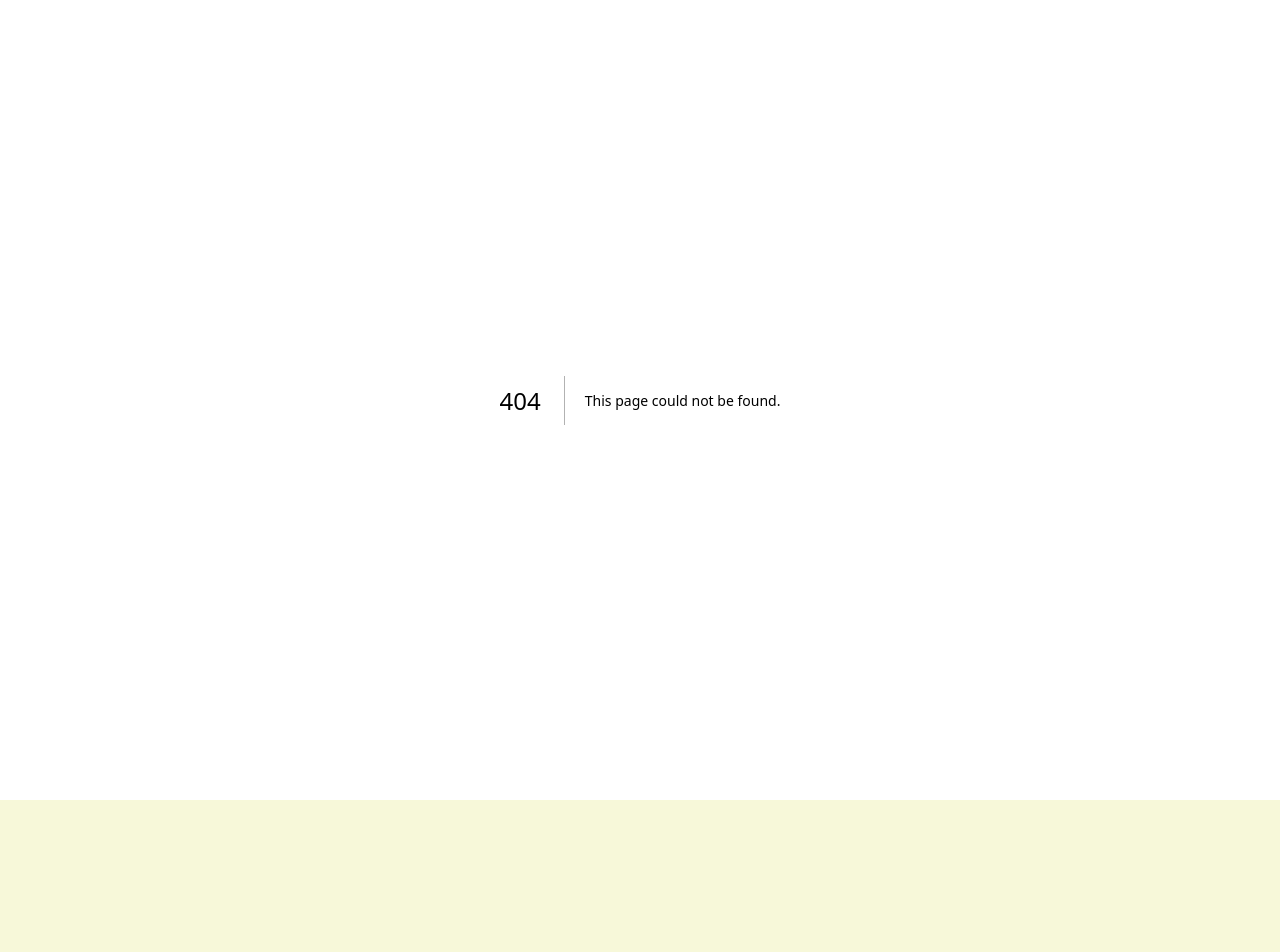
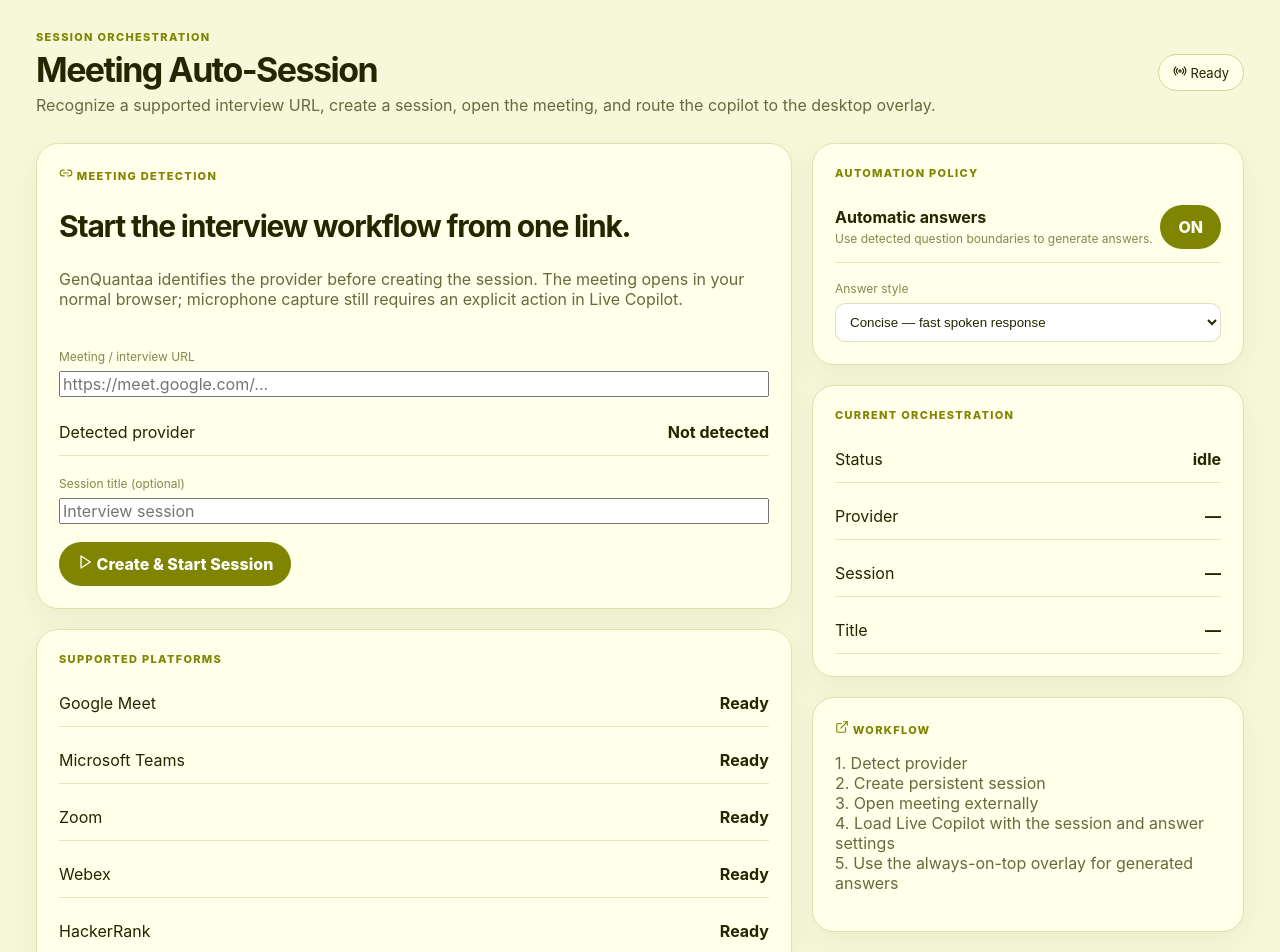
Before and after one commit to saikirankurapti-glitch/GENQUNATAA-AI, a Next.js app in the folder apps/web/: page /meeting in a window 1280 px wide. Before the commit this address had no page. Shown: the top 952 px of the page. Before the commit the page ends 800 px from the top, so only its background shows below. Built offline with nearby package versions, Linux system fonts and the light colour scheme.

Commit message:
feat: add meeting auto-session workspace

```diff
--- /dev/null
+++ b/apps/web/app/meeting/page.tsx
@@ -0,0 +1,94 @@
+"use client";
+
+import { useEffect, useState } from "react";
+import { ArrowLeft, ExternalLink, Link2, Play, Radio, Square } from "lucide-react";
+
+type Provider = { id: string; name: string };
+type MeetingState = { active?: boolean; provider?: string | null; provider_name?: string | null; meeting_url?: string | null; session_id?: string | null; title?: string | null; status?: string; error?: string };
+
+declare global {
+  interface Window {
+    genquantaa?: {
+      detectMeetingProvider?: (url: string) => Promise<Provider | null>;
+      getMeetingProviders?: () => Promise<Provider[]>;
+      startMeetingMonitor?: (payload: { meetingUrl: string; title?: string; autoAnswer?: boolean; answerMode?: string; openMeeting?: boolean }) => Promise<MeetingState>;
+      stopMeetingMonitor?: () => Promise<MeetingState>;
+      getMeetingState?: () => Promise<MeetingState>;
+      onMeetingState?: (callback: (state: MeetingState) => void) => () => void;
+    };
+  }
+}
+
+const fallbackProviders: Provider[] = [
+  { id: "google-meet", name: "Google Meet" },
+  { id: "microsoft-teams", name: "Microsoft Teams" },
+  { id: "zoom", name: "Zoom" },
+  { id: "webex", name: "Webex" },
+  { id: "hackerrank", name: "HackerRank" },
+  { id: "leetcode", name: "LeetCode" },
+];
+
+export default function MeetingPage() {
+  const [url, setUrl] = useState("");
+  const [title, setTitle] = useState("");
+  const [autoAnswer, setAutoAnswer] = useState(true);
+  const [answerMode, setAnswerMode] = useState("concise");
+  const [provider, setProvider] = useState<Provider | null>(null);
+  const [providers, setProviders] = useState<Provider[]>(fallbackProviders);
+  const [state, setState] = useState<MeetingState>({ status: "idle" });
+  const [error, setError] = useState("");
+
+  useEffect(() => {
+    let unsubscribe: (() => void) | undefined;
+    window.genquantaa?.getMeetingProviders?.().then((items) => { if (items?.length) setProviders(items); });
+    window.genquantaa?.getMeetingState?.().then(setState);
+    unsubscribe = window.genquantaa?.onMeetingState?.(setState);
+    return () => unsubscribe?.();
+  }, []);
+
+  async function detect() {
+    setError("");
+    if (!url.trim()) { setProvider(null); return; }
+    const result = await window.genquantaa?.detectMeetingProvider?.(url.trim());
+    setProvider(result || null);
+    if (!result) setError("Enter a supported meeting or coding interview URL.");
+  }
+
+  async function start() {
+    setError("");
+    await detect();
+    const detected = await window.genquantaa?.detectMeetingProvider?.(url.trim());
+    if (!detected) return;
+    const result = await window.genquantaa?.startMeetingMonitor?.({ meetingUrl: url.trim(), title: title.trim(), autoAnswer, answerMode, openMeeting: true });
+    if (result) { setState(result); if (result.status === "error") setError(result.error || "Could not start meeting session."); }
+  }
+
+  async function stop() {
+    const result = await window.genquantaa?.stopMeetingMonitor?.();
+    if (result) setState(result);
+  }
+
+  return <main className="main">
+    <div className="top"><div><div className="eyebrow">Session orchestration</div><h1 className="title">Meeting Auto-Session</h1><div className="subtitle">Recognize a supported interview URL, create a session, open the meeting, and route the copilot to the desktop overlay.</div></div><span className="pill"><Radio size={14} /> {state.active ? "Monitoring" : "Ready"}</span></div>
+
+    {error && <div className="card" style={{ marginBottom: 18 }}>{error}</div>}
+
+    <div className="grid"><section>
+      <div className="card hero"><div><div className="eyebrow"><Link2 size={14} /> Meeting detection</div><h2>Start the interview workflow from one link.</h2><p className="subtitle">GenQuantaa identifies the provider before creating the session. The meeting opens in your normal browser; microphone capture still requires an explicit action in Live Copilot.</p></div>
+        <div style={{ marginTop: 20 }}><label className="muted" htmlFor="meeting-url">Meeting / interview URL</label><input id="meeting-url" value={url} onChange={(e) => setUrl(e.target.value)} onBlur={detect} placeholder="https://meet.google.com/..." style={{ width: "100%", marginTop: 6 }} /></div>
+        <div className="row" style={{ marginTop: 12 }}><span>Detected provider</span><b>{provider?.name || "Not detected"}</b></div>
+        <div style={{ marginTop: 16 }}><label className="muted" htmlFor="session-title">Session title (optional)</label><input id="session-title" value={title} onChange={(e) => setTitle(e.target.value)} placeholder={provider ? `${provider.name} interview` : "Interview session"} style={{ width: "100%", marginTop: 6 }} /></div>
+        <div className="actions" style={{ marginTop: 18 }}><button className="primary" disabled={Boolean(state.active) || !provider} onClick={start}><Play size={16} /> Create & Start Session</button>{state.active && <button className="secondary" onClick={stop}><Square size={16} /> Stop orchestration</button>}</div>
+      </div>
+
+      <div className="card" style={{ marginTop: 20 }}><div className="eyebrow">Supported platforms</div><div className="list">{providers.map((item) => <div className="row" key={item.id}><span>{item.name}</span><b>Ready</b></div>)}</div></div>
+    </section>
+
+    <aside>
+      <div className="card"><div className="eyebrow">Automation policy</div><div className="row" style={{ marginTop: 12 }}><span><strong>Automatic answers</strong><br /><small className="muted">Use detected question boundaries to generate answers.</small></span><button className={autoAnswer ? "primary" : "secondary"} onClick={() => setAutoAnswer((value) => !value)}>{autoAnswer ? "ON" : "OFF"}</button></div><div style={{ marginTop: 14 }}><label className="muted" htmlFor="meeting-answer-mode">Answer style</label><select id="meeting-answer-mode" value={answerMode} onChange={(e) => setAnswerMode(e.target.value)} style={{ width: "100%", marginTop: 6, padding: 10, borderRadius: 10, background: "var(--panel, #fff)", color: "inherit", border: "1px solid rgba(127,133,0,.25)" }}><option value="concise">Concise — fast spoken response</option><option value="detailed">Detailed — implementation depth</option><option value="star">STAR — behavioral/project structure</option><option value="technical">Technical — architecture & trade-offs</option></select></div></div>
+      <div className="card" style={{ marginTop: 20 }}><div className="eyebrow">Current orchestration</div><div className="list"><div className="row"><span>Status</span><b>{state.status || "idle"}</b></div><div className="row"><span>Provider</span><b>{state.provider_name || "—"}</b></div><div className="row"><span>Session</span><b>{state.session_id ? state.session_id.slice(0, 8) : "—"}</b></div><div className="row"><span>Title</span><b>{state.title || "—"}</b></div></div>{state.active && <p className="muted" style={{ marginTop: 14 }}>Meeting opened. Switch to Live Copilot and press <strong>Start microphone</strong> after granting browser permission.</p>}</div>
+      <div className="card" style={{ marginTop: 20 }}><div className="eyebrow"><ExternalLink size={14} /> Workflow</div><p className="subtitle">1. Detect provider<br />2. Create persistent session<br />3. Open meeting externally<br />4. Load Live Copilot with the session and answer settings<br />5. Use the always-on-top overlay for generated answers</p></div>
+    </aside></div>
+    <button className="secondary" style={{ marginTop: 20 }} onClick={() => { window.location.href = "/"; }}><ArrowLeft size={16} /> Back to workspace</button>
+  </main>;
+}
```
